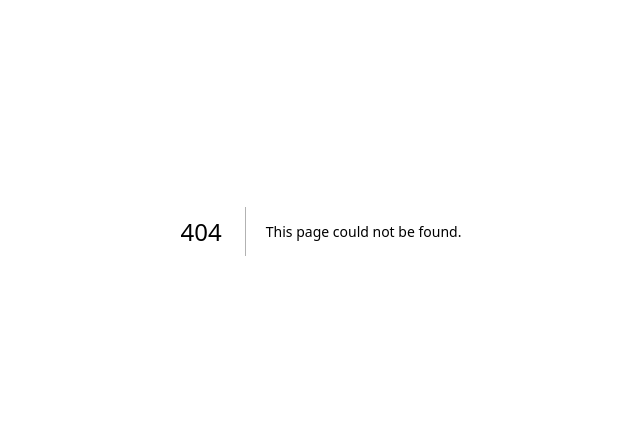
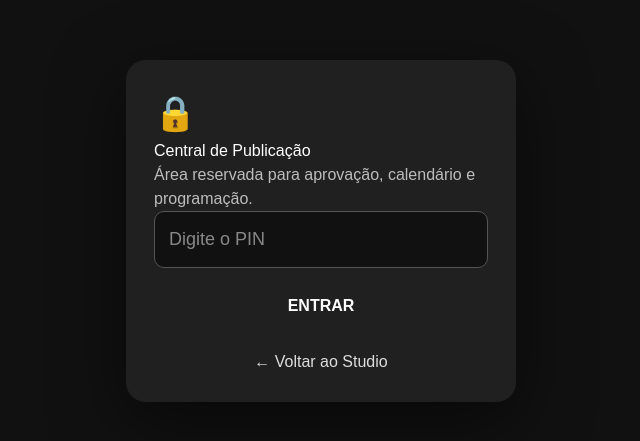
Before and after one commit to ninoaztec-code/gerador-carrossel, a Next.js app: page /publicacao in a window 1280 px wide. Before the commit this address had no page. Shown: the part 169-610 px from the top of the page, without its empty margins (319-959 px from the left). Built offline with nearby package versions, Linux system fonts and the light colour scheme.

Commit message:
Add protected publication center

```diff
--- /dev/null
+++ b/app/publicacao/page.tsx
@@ -0,0 +1,40 @@
+"use client";
+
+import { useState } from "react";
+import Link from "next/link";
+
+const PIN = "1975";
+type Tab = "aprovados" | "agendados" | "publicados" | "arquivo";
+
+export default function PublicacaoPage() {
+  const [unlocked, setUnlocked] = useState(false);
+  const [pin, setPin] = useState("");
+  const [error, setError] = useState("");
+  const [tab, setTab] = useState<Tab>("aprovados");
+  const [date, setDate] = useState("");
+  const [time, setTime] = useState("19:00");
+  const [instagram, setInstagram] = useState(true);
+  const [facebook, setFacebook] = useState(false);
+
+  if (!unlocked) return <main style={{minHeight:"100vh",background:"#111",color:"#fff",display:"grid",placeItems:"center",fontFamily:"Arial,sans-serif",padding:20}}>
+    <div style={{width:"100%",maxWidth:390,background:"#202020",padding:28,borderRadius:20,boxShadow:"0 20px 70px #0008"}}>
+      <div style={{fontSize:34}}>🔒</div><h1>Central de Publicação</h1><p style={{opacity:.7}}>Área reservada para aprovação, calendário e programação.</p>
+      <input inputMode="numeric" type="password" placeholder="Digite o PIN" value={pin} onChange={e=>{setPin(e.target.value);setError("")}} style={{width:"100%",boxSizing:"border-box",padding:14,borderRadius:10,border:"1px solid #555",background:"#111",color:"white",fontSize:18}} />
+      {error && <p style={{color:"#ffb4b4"}}>{error}</p>}
+      <button onClick={()=> pin===PIN ? setUnlocked(true) : setError("PIN incorreto") } style={{width:"100%",marginTop:12,padding:14,border:0,borderRadius:10,fontWeight:800}}>ENTRAR</button>
+      <Link href="/studio" style={{display:"block",textAlign:"center",color:"#ddd",marginTop:18}}>← Voltar ao Studio</Link>
+    </div>
+  </main>;
+
+  const tabs: {id:Tab;label:string}[]=[{id:"aprovados",label:"Aprovados"},{id:"agendados",label:"Agendados"},{id:"publicados",label:"Publicados"},{id:"arquivo",label:"Arquivo"}];
+  return <main style={{minHeight:"100vh",background:"#111",color:"#fff",fontFamily:"Arial,sans-serif",padding:24}}>
+    <div style={{maxWidth:1200,margin:"auto"}}>
+      <header style={{display:"flex",justifyContent:"space-between",gap:16,alignItems:"center",flexWrap:"wrap"}}><div><div style={{opacity:.6,fontSize:12,letterSpacing:".15em"}}>MAGO DAS TESOURAS</div><h1 style={{margin:"6px 0"}}>Central de Publicação</h1><p style={{opacity:.65,margin:0}}>Conteúdos finalizados · Hermes · programação</p></div><div style={{display:"flex",gap:8}}><Link href="/studio" style={{background:"#292929",color:"white",padding:"11px 14px",borderRadius:10,textDecoration:"none"}}>← Studio</Link><button onClick={()=>{setUnlocked(false);setPin("")}}>Sair</button></div></header>
+      <nav style={{display:"flex",gap:8,margin:"24px 0",flexWrap:"wrap"}}>{tabs.map(t=><button key={t.id} onClick={()=>setTab(t.id)} style={{padding:"11px 16px",borderRadius:999,border:tab===t.id?"2px solid #D3A29A":"1px solid #555",background:tab===t.id?"#3a2c2a":"#202020",color:"white",fontWeight:700}}>{t.label}</button>)}</nav>
+      {tab==="aprovados" ? <div style={{display:"grid",gridTemplateColumns:"minmax(0,1fr) 360px",gap:20}}>
+        <section style={{background:"#1d1d1d",borderRadius:18,padding:20}}><h2>Projetos aprovados</h2><div style={{border:"1px dashed #555",borderRadius:14,padding:36,textAlign:"center",opacity:.75}}><div style={{fontSize:38}}>✓</div><h3>Aguardando projetos finalizados</h3><p>Quando um carrossel for marcado como aprovado no Studio, ele aparecerá aqui com os 5 cards, legenda, CTA e ID do projeto.</p></div></section>
+        <aside style={{background:"#202020",borderRadius:18,padding:20}}><h2>Programação</h2><label>Data</label><input type="date" value={date} onChange={e=>setDate(e.target.value)} style={{width:"100%",boxSizing:"border-box",padding:11,margin:"7px 0 14px",background:"#111",color:"white",border:"1px solid #555",borderRadius:9}}/><label>Horário</label><input type="time" value={time} onChange={e=>setTime(e.target.value)} style={{width:"100%",boxSizing:"border-box",padding:11,margin:"7px 0 14px",background:"#111",color:"white",border:"1px solid #555",borderRadius:9}}/><strong>Canais</strong><label style={{display:"block",marginTop:12}}><input type="checkbox" checked={instagram} onChange={e=>setInstagram(e.target.checked)}/> Instagram</label><label style={{display:"block",marginTop:9}}><input type="checkbox" checked={facebook} onChange={e=>setFacebook(e.target.checked)}/> Facebook</label><button disabled style={{width:"100%",marginTop:22,padding:14,borderRadius:10,border:0,fontWeight:800,opacity:.45}}>PROGRAMAR</button><p style={{fontSize:12,opacity:.55}}>O botão será liberado quando houver um projeto aprovado selecionado e a integração Hermes/Zernio estiver conectada.</p></aside>
+      </div> : <section style={{background:"#1d1d1d",borderRadius:18,padding:28}}><h2>{tabs.find(t=>t.id===tab)?.label}</h2><p style={{opacity:.65}}>Esta área já está preparada para receber o histórico dos projetos quando conectarmos o fluxo Hermes/Zernio.</p></section>}
+    </div>
+  </main>;
+}
```
